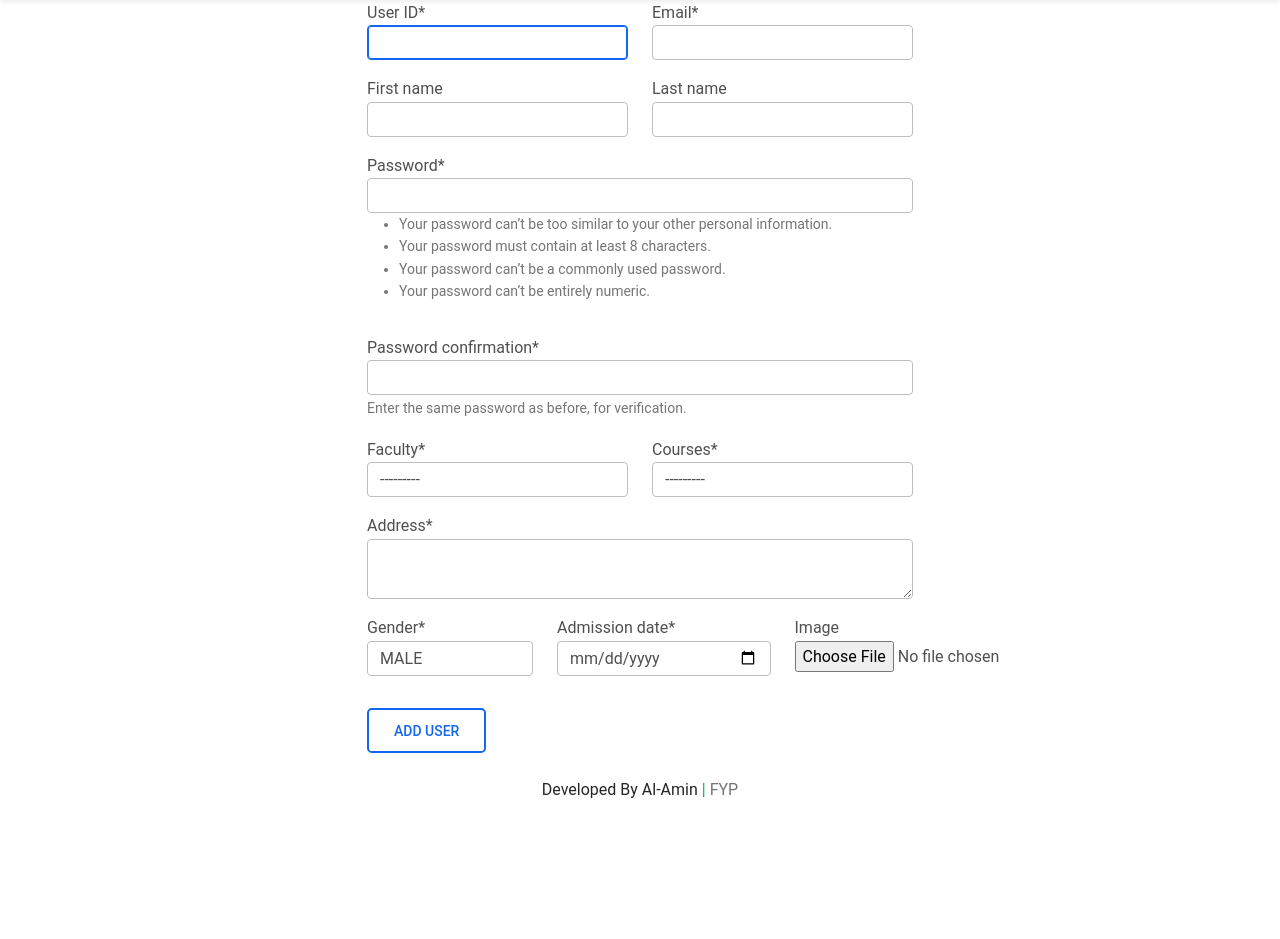
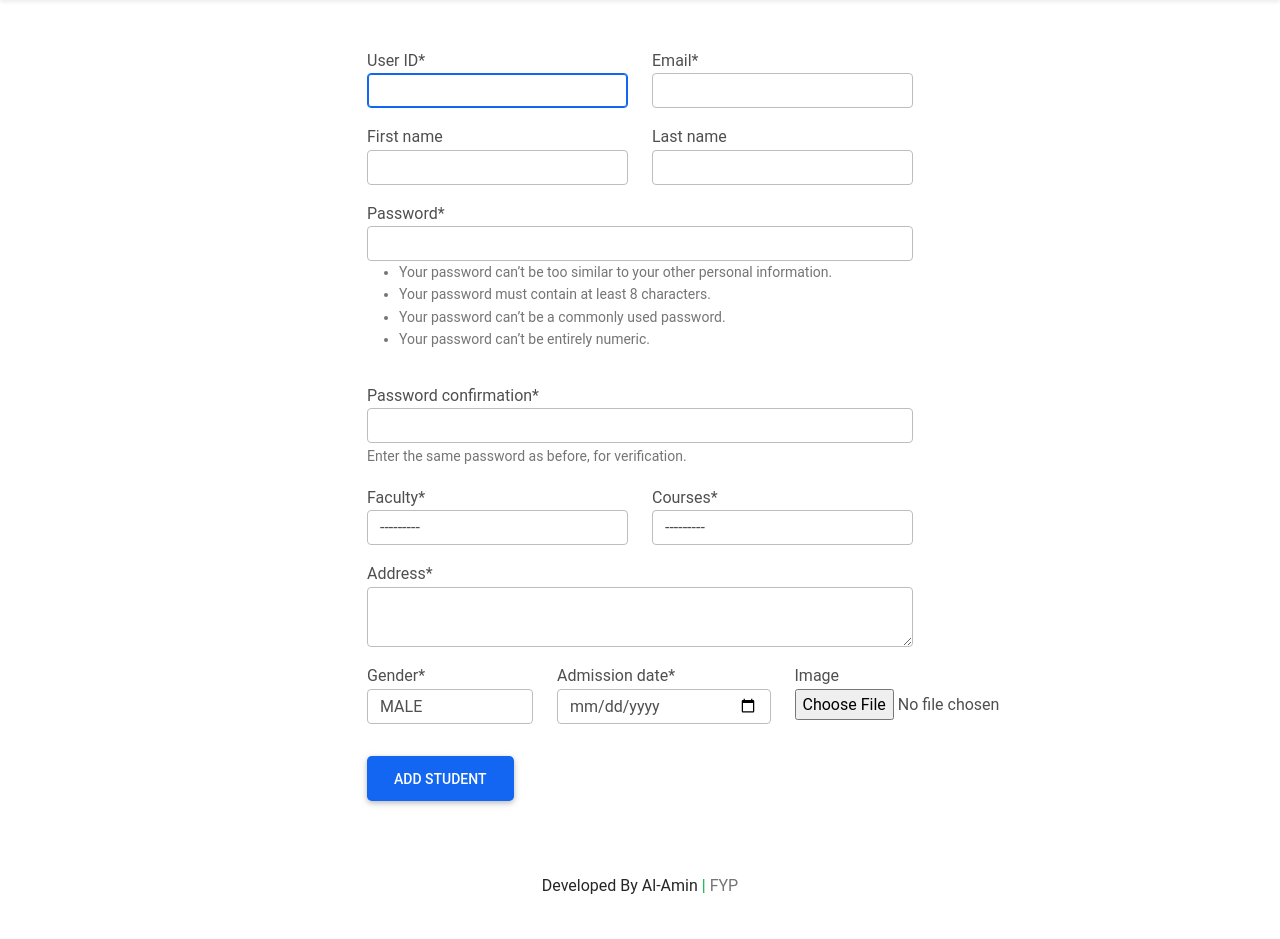
Before and after one commit to ndmichael/school_fees_management_system, a Django app: page /adduser/ in a window 1280 px wide. Shown: the part 59-998 px from the top of the page. Before the commit the page ends 857 px from the top, so only its background shows below. Run offline with Django 4.2, Linux system fonts and the light colour scheme; the visitor is signed in with stand-in values (Sample User, id 1); data that the repository does not hold is empty; some libraries are stand-ins or nearby versions.

Commit message:
modified adduser template, added some paddings

```diff
--- a/fees/templates/fees/adduser.html
+++ b/fees/templates/fees/adduser.html
@@ -1,6 +1,6 @@
 {% extends 'base.html' %}{% load crispy_forms_tags %} {% load static %} {% block content %}
 
-<section>
+<section class="py-5">
     <div class="container">
         <section class="row">
             <article class="col-6 mx-auto">
@@ -47,7 +47,7 @@
                             {{studentform.image|as_crispy_field}}
                         </div>
                         <div class="pt-3">
-                            <input type="submit" value="ADD USER" class="btn btn-lg btn-outline-primary">
+                            <input type="submit" value="ADD STUDENT" class="btn btn-lg btn-primary">
                         </div>
                 </form>
 
--- a/fees/templates/fees/index.html
+++ b/fees/templates/fees/index.html
@@ -4,7 +4,7 @@
     <div class="container">
         <div class="row">
             <article class="offset-sm-2 col-12 col-md-8 text-end">
-                <a href="#" class=" btn btn-success btn-lg">
+                <a href="{% url 'adduser' %}" class=" btn btn-success btn-lg">
                     Add Student
                 </a>
                 <a href="#" class=" btn btn-outline-dark btn-lg">
```
